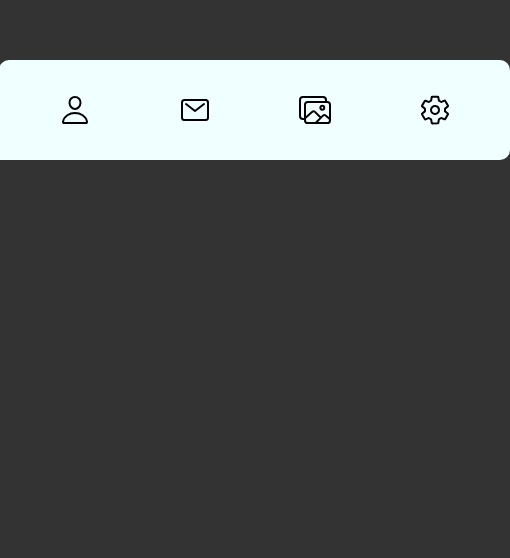
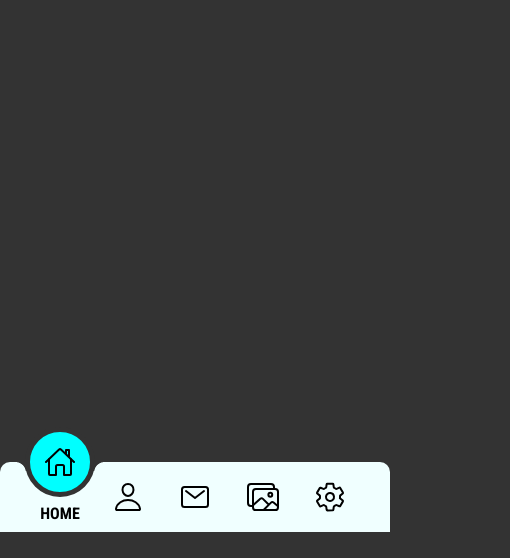
Before and after one commit to Shmobeny/creative-navigation-bar, a plain HTML site: page index.html in a window 390 px wide. Shown: the part 312-870 px from the top of the page, 510 px wide, since content can reach past the window. Before the commit the page ends 844 px from the top, so only its background shows below. Drawn offline with nearby package versions, Linux system fonts and the light colour scheme.

Commit message:
Fixing bugs, add responsiveness
Not final version!

```diff
--- a/css/style.css
+++ b/css/style.css
@@ -29,13 +29,16 @@ body {
 }
 
 .navbar-body {
-  height: 100px;
+  width: 576px;
+  height: 90px;
+  box-sizing: border-box;
+  padding: 0 30px;
   font-family: 'Hind', sans-serif;
   font-family: 'Roboto Condensed', sans-serif;
   font-weight: bold;
   text-transform: uppercase;
   background-color: var(--nav-color);
-  border-radius: 10px;
+  border-radius: 15px;
 }
 
 .navbar-body ul {
@@ -43,7 +46,8 @@ body {
   position: relative;
   width: 100%;
   height: 100%;
-  padding: 0 15px;
+  margin: 0;
+  padding: 0;
   list-style: none;
 }
 
@@ -62,7 +66,7 @@ body {
   flex-direction: column;
   position: relative;
   width: 90px;
-  margin: 0 15px;
+  height: 100%;
   border-radius: 10px;
   transition: transform var(--animation-duration) ease-in-out;
 }
@@ -102,20 +106,25 @@ body {
   content: '';
   display: block;
   position: absolute;
-  top: 50%;
+  top: 40px;
   left: -14px;
-  width: 0px;
-  height: 0px;
-  border: 5px solid transparent;
+  width: 5px;
+  height: 5px;
   background-color: transparent;
-  border-radius: 0 100% 0 0;
-  box-shadow: 2px -2px 0 2px var(--bg-color);
+  border-top: 5px solid transparent;
+  border-right: 5px solid transparent;
+  border-radius: 0 10px 0 0;
+  box-shadow: 1px -1px 0 0 var(--bg-color),
+              3px -3px 0 0 var(--bg-color);
 }
 
 .scope::after {
   left: 84px;
-  border-radius: 100% 0 0 0;
-  box-shadow: -2px -2px 0 2px var(--bg-color);
+  border-right: 0;
+  border-left: 5px solid transparent;
+  border-radius: 10px 0 0 0;
+  box-shadow: -1px -1px 0 0 var(--bg-color),
+              -3px -3px 0 0 var(--bg-color);
 }
 
 
@@ -123,19 +132,19 @@ body {
 
 /* Move "Scope", when list item have status "Active" */
 #home:checked ~ .scope {
-  transform: translateX(15px);
+  transform: translateX(0);
 }
 #profile:checked ~ .scope {
-  transform: translateX(135px);
+  transform: translateX(106.5px);
 }
 #messages:checked ~ .scope {
-  transform: translateX(255px);
+  transform: translateX(213px);
 }
 #gallery:checked ~ .scope {
-  transform: translateX(375px);
+  transform: translateX(319.5px);
 }
 #settings:checked ~ .scope {
-  transform: translateX(495px);
+  transform: translateX(426px);
 }
 
 #home:checked ~ .navbar-item:nth-of-type(1),
@@ -155,3 +164,67 @@ body {
   transition: opacity var(--animation-duration) ease-in-out var(--animation-duration);
   opacity: 1;
 }
+
+@media (max-width: 576px) {
+  body {
+    align-items: flex-end;
+  }
+
+  .navbar-body {
+    width: 100%;
+    height: 70px;
+    border-radius: 10px 10px 0 0;
+  }
+
+  .navbar-body ul {
+    max-width: 315px;
+    min-width: 315px;
+  }
+
+  .navbar-body .navbar-item {
+    width: 45px;
+  }
+
+  .navbar-body .navbar-item p {
+    top: 110%;
+  }
+
+  .scope {
+    width: 70px;
+    height: 70px;
+    top: -35px;
+    left: -12.5px;
+  }
+
+  #home:checked ~ .scope {
+    transform: translateX(0);
+  }
+  #profile:checked ~ .scope {
+    transform: translateX(67.5px);
+  }
+  #messages:checked ~ .scope {
+    transform: translateX(calc(67.5px*2));
+  }
+  #gallery:checked ~ .scope {
+    transform: translateX(calc(67.5px*3));
+  }
+  #settings:checked ~ .scope {
+    transform: translateX(calc(67.5px*4));
+  }
+
+  .scope::before,
+  .scope::after {
+    top: 30px;
+    left: -13.8px;
+  }
+
+  .scope::after {
+    left: 63.8px;
+  }
+}
+
+@media (max-width: 382px) {
+  .navbar-body {
+    border-radius: 0;
+  }
+}
--- a/index.html
+++ b/index.html
@@ -3,35 +3,43 @@
 <head>
   <meta charset="UTF-8">
   <meta http-equiv="X-UA-Compatible" content="IE=edge">
-  <meta name="viewport" content="width=device-width, initial-scale=1.0">
+  <meta name="viewport" content="width=device-width,initial-scale=1">
   <link rel="stylesheet" href="css/style.css">
   <title>Creative Navigation Bar</title>
 </head>
 <body>
   <nav class="navbar-body">
     <ul>
+      <!-- Radio-buttons taking role of "logic" section -->
       <input class="navbar-radio" type="radio" id="home" name="navbar-logic" checked>
       <input class="navbar-radio" type="radio" id="profile" name="navbar-logic">
       <input class="navbar-radio" type="radio" id="messages" name="navbar-logic">
       <input class="navbar-radio" type="radio" id="gallery" name="navbar-logic">
       <input class="navbar-radio" type="radio" id="settings" name="navbar-logic">
+
+      <!-- Block, which marks active menu item -->
       <div class="scope"></div>
+
       <li class="navbar-item">
         <label for="home"><ion-icon name="home-outline"></ion-icon></label>
         <p>Home</p>
       </li>
+
       <li class="navbar-item">
         <label for="profile"><ion-icon name="person-outline"></ion-icon></label>
         <p>Profile</p>
       </li>
+
       <li class="navbar-item">
         <label for="messages"><ion-icon name="mail-outline"></ion-icon></label>
         <p>Messages</p>
       </li>
+
       <li class="navbar-item">
         <label for="gallery"><ion-icon name="images-outline"></ion-icon></label>
         <p>Gallery</p>
       </li>
+
       <li class="navbar-item">
         <label for="settings"><ion-icon name="settings-outline"></ion-icon></label>
         <p>Settings</p>
@@ -39,6 +47,8 @@
     </ul>
   </nav>
 </body>
+
+<!-- Script just for enable ionic.io icons -->
 <script type="module" src="https://unpkg.com/ionicons@5.5.2/dist/ionicons/ionicons.esm.js"></script>
 <script nomodule src="https://unpkg.com/ionicons@5.5.2/dist/ionicons/ionicons.js"></script>
 </html>
```
